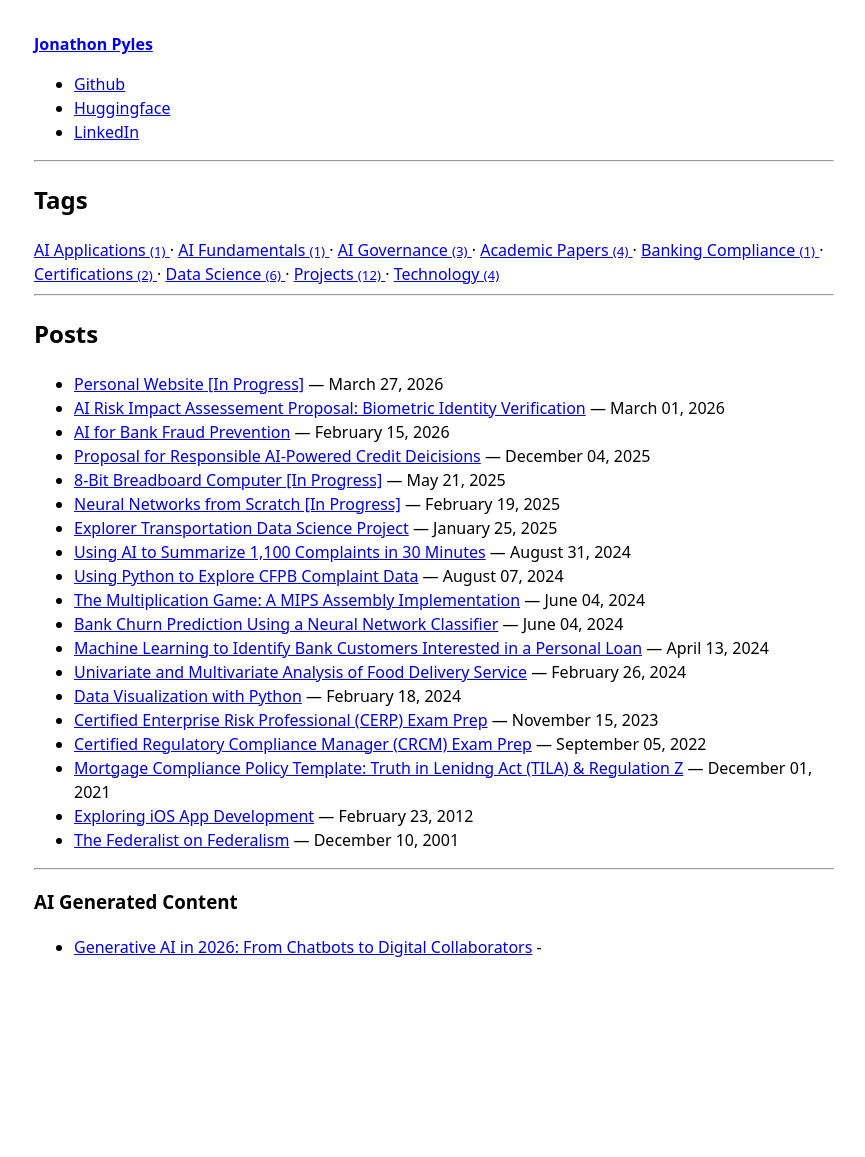
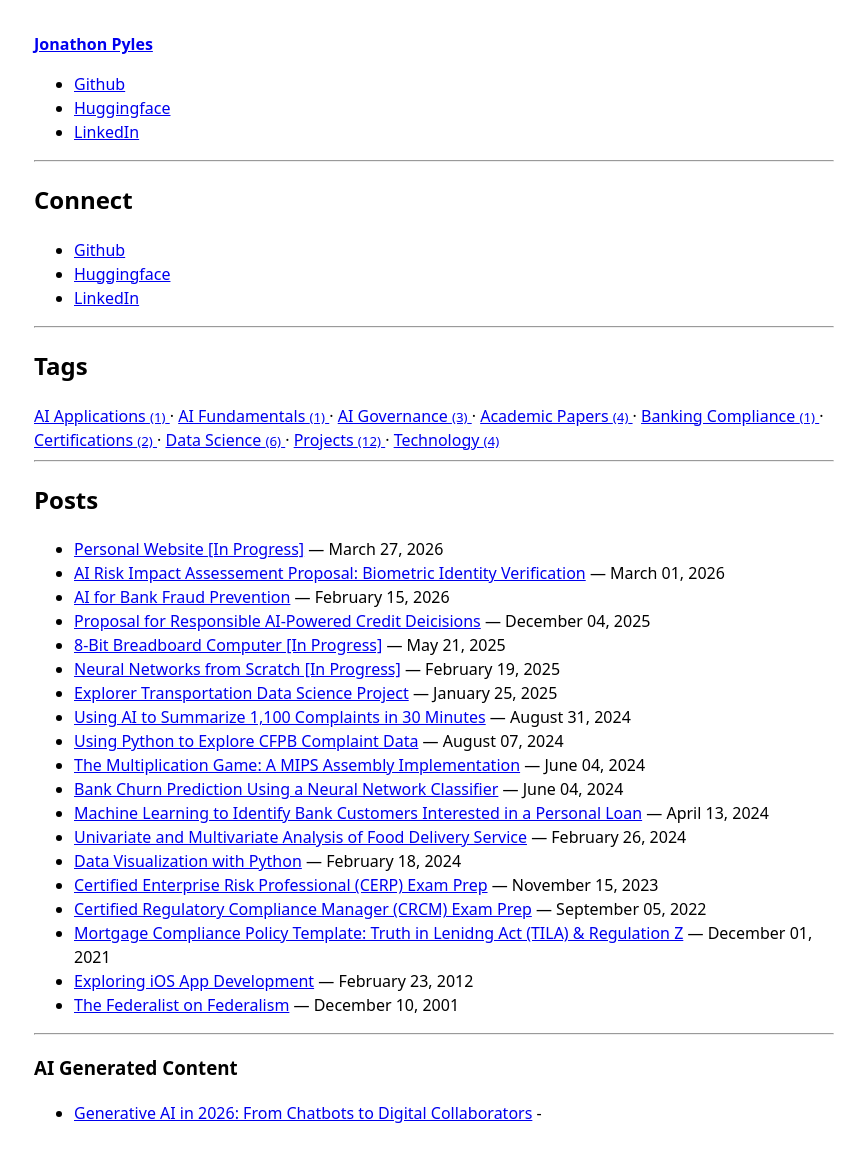
Before and after one commit to JNPyles/JNPyles.github.io, a Jekyll site: the page built from index.html, in a window 1280 px wide. Shown: the whole page, without its empty margins (206-1071 px from the left). Built offline with Jekyll 4.4.1, drawn with Linux system fonts in a browser that asks for light colours; nearby versions of some CDN libraries; before the commit the page ends 991 px from its top, so only the background shows below that.

Commit message:
Update index.html

```diff
--- a/index.html
+++ b/index.html
@@ -5,6 +5,14 @@ title: Home
 
 {% assign current_year = "" %}
 {% assign sorted_tags = site.tags | sort %}
+
+<h2>Connect</h2>
+		<ul>
+			<li><a href="https://github.com/JNPyles" target="_blank" aria-label="GitHub">Github</a></li>
+			<li><a href="https://huggingface.co/JNPyles" target="_blank" aria-label="Hugging Face">Huggingface</a></li>
+			<li><a href="https://www.linkedin.com/in/jonathonpyles/" target="_blank" aria-label="LinkedIn">LinkedIn</a></li>
+		</ul>
+<hr>
 
 	<h2>Tags</h2>
 	{% for tag in sorted_tags %}
```
Lines whose indentation alone changed are shown as unchanged.
